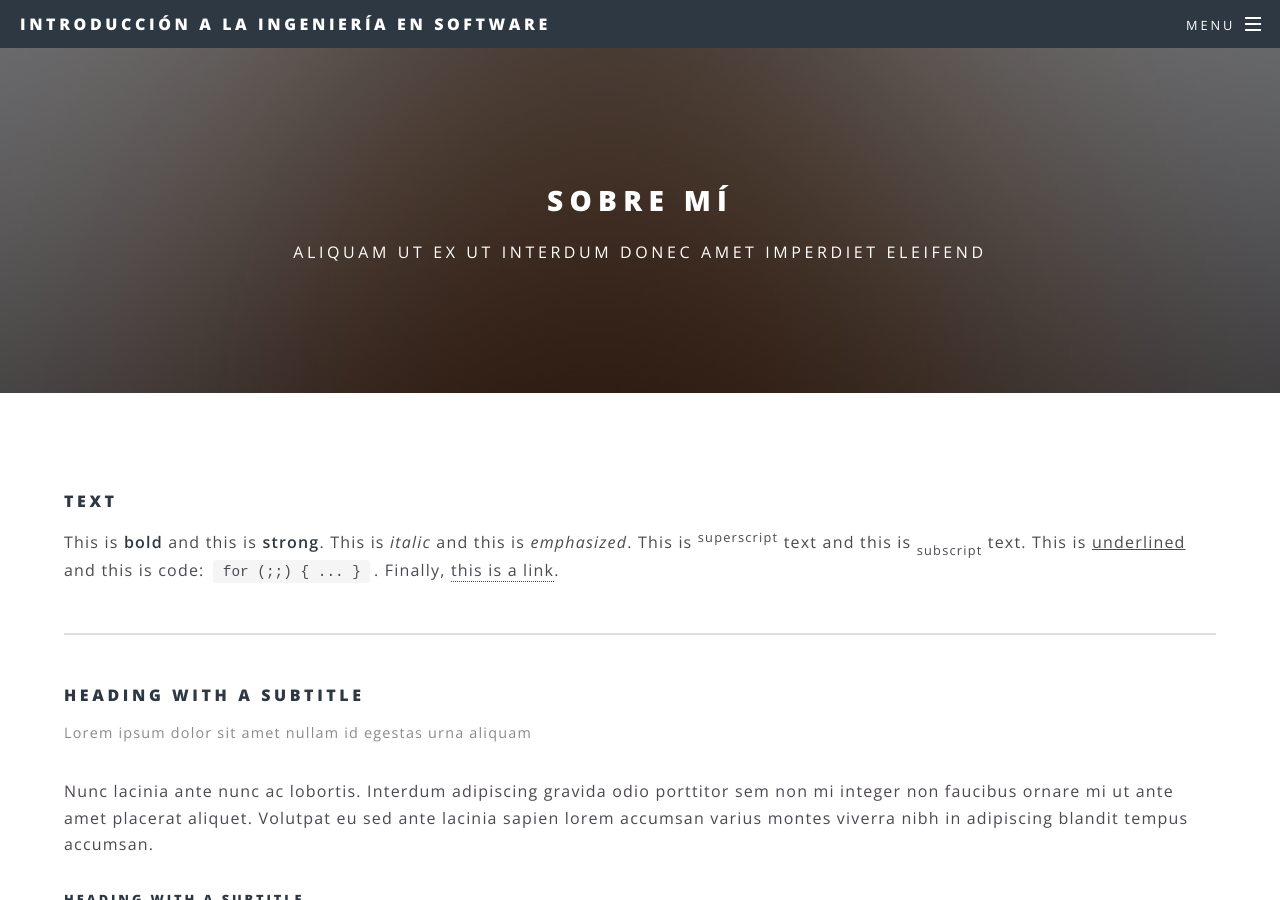
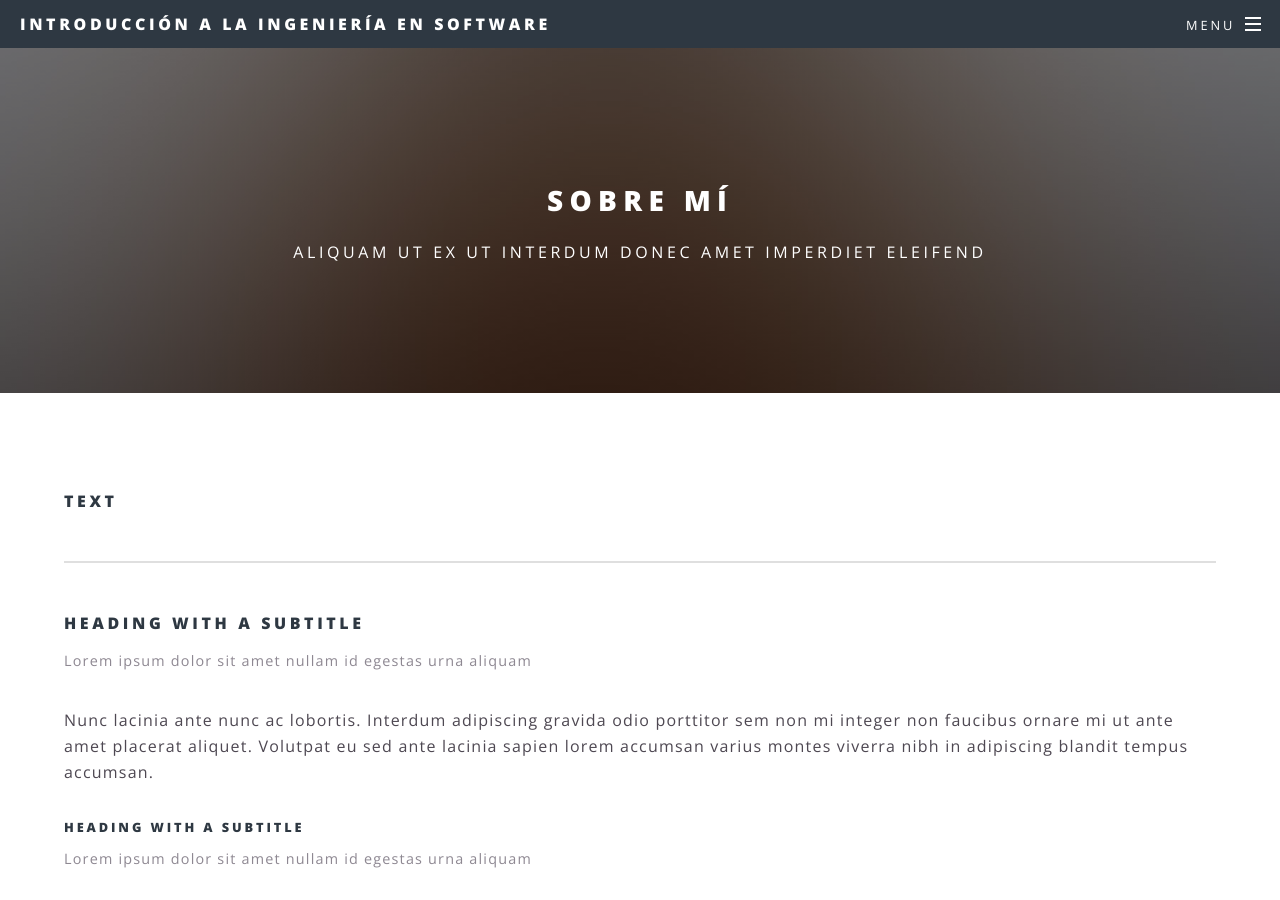
Before and after one commit to Vico2001/hix2, a Jekyll site: the page built from elements.html, in a window 1280 px wide and 900 px high. Built offline with Jekyll 4.4.1, drawn with Linux system fonts in a browser that asks for light colours.

Commit message:
Update elements.html

```diff
--- a/elements.html
+++ b/elements.html
@@ -4,9 +4,7 @@ title: Sobre mí
 ---
 			<section>
 				<h4>Text</h4>
-				<p>This is <b>bold</b> and this is <strong>strong</strong>. This is <i>italic</i> and this is <em>emphasized</em>.
-				This is <sup>superscript</sup> text and this is <sub>subscript</sub> text.
-				This is <u>underlined</u> and this is code: <code>for (;;) { ... }</code>. Finally, <a href="#">this is a link</a>.</p>
+
 				<hr />
 				<header>
 					<h4>Heading with a Subtitle</h4>
```
